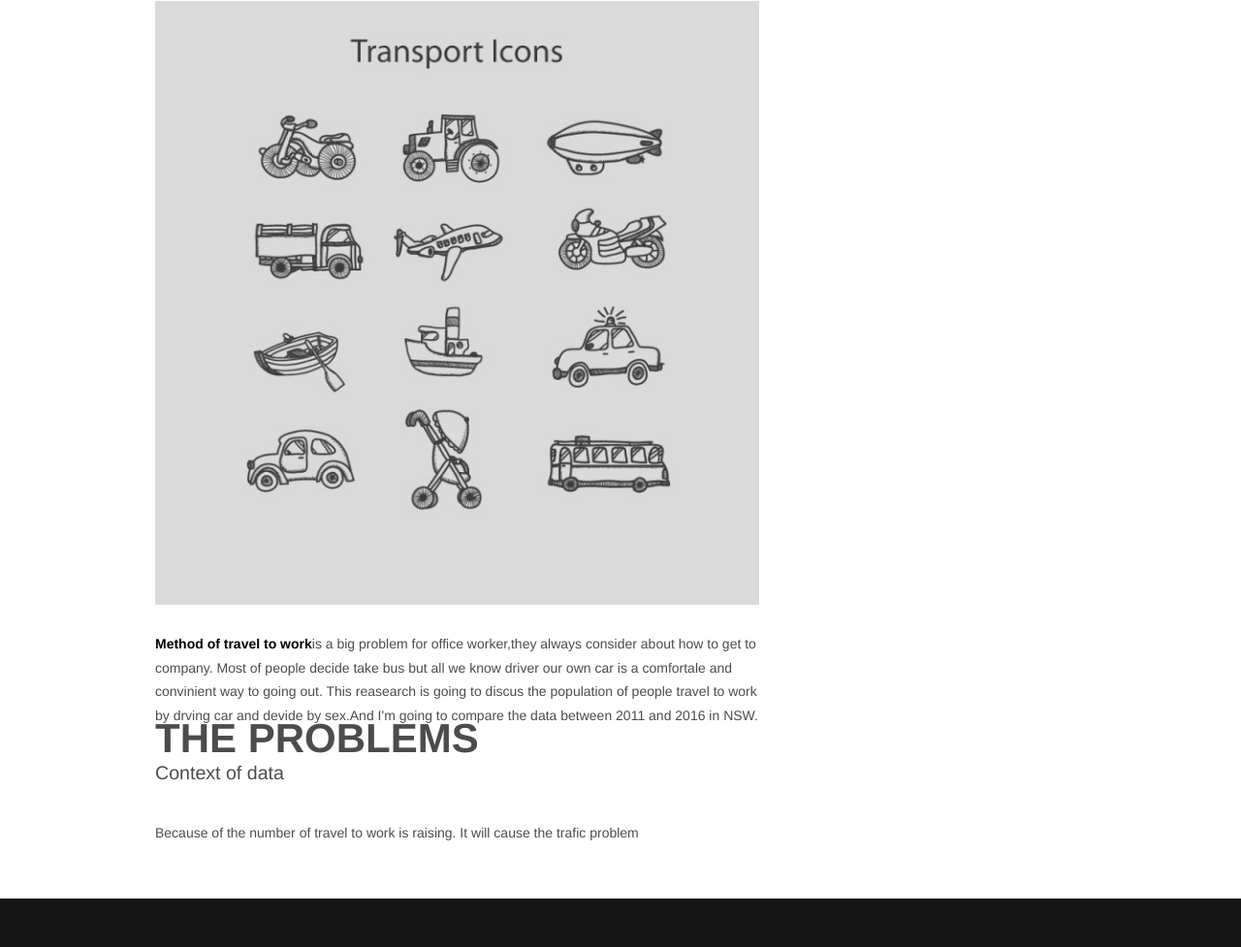
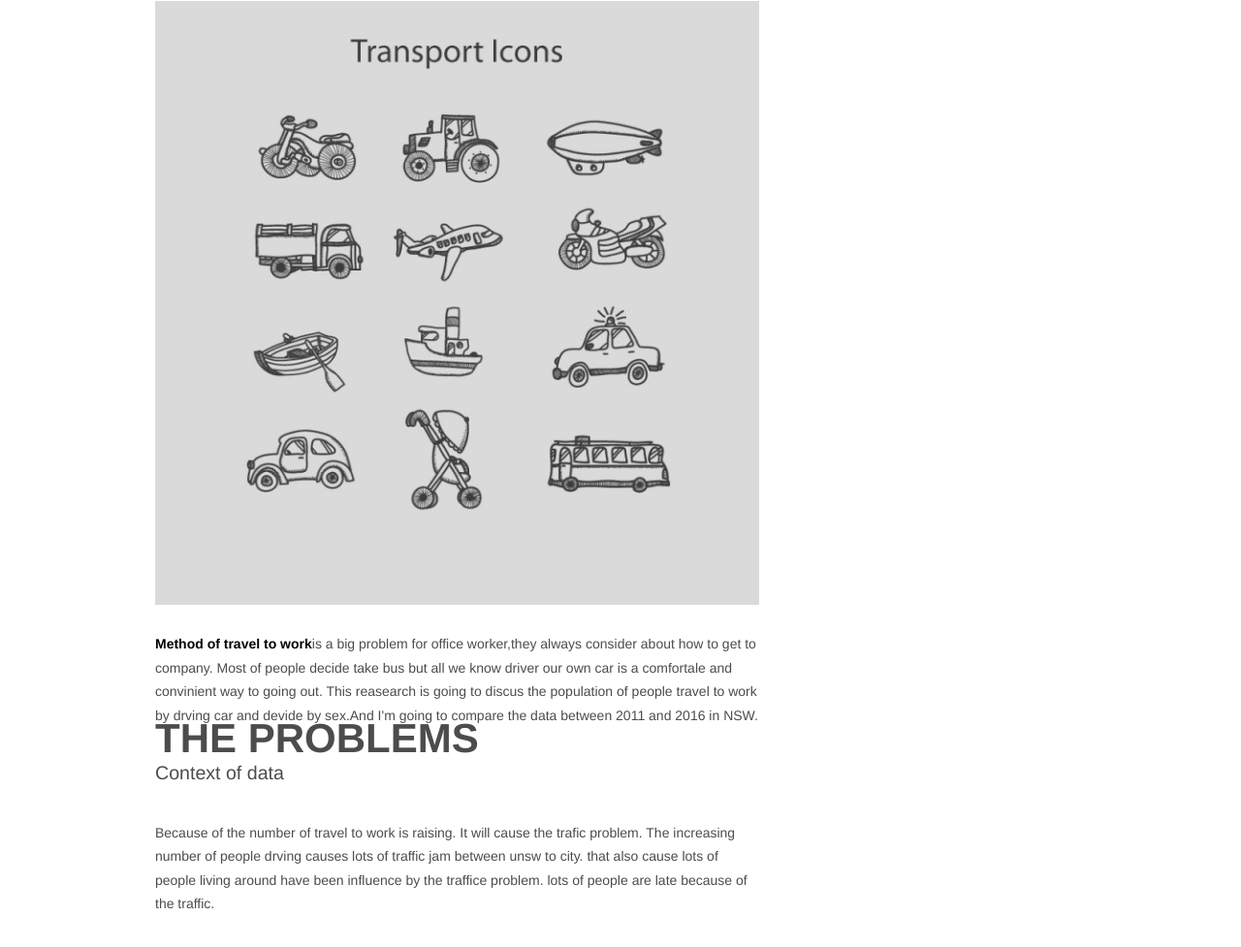
Before and after one commit to leowuyuqi/CODE230-Assesment3, a plain HTML site: page index.html in a window 1280 px wide. Shown: the part 764-1741 px from the top of the page at 97% size. Before the commit the page ends 1691 px from the top, so only its background shows below. Drawn offline with nearby package versions, Linux system fonts and the light colour scheme.

Commit message:
Update index.html

```diff
--- a/index.html
+++ b/index.html
@@ -66,7 +66,7 @@
 								<h2>The Problems</h2>
 								<span class="byline">Context of data</span>
 							</header>
-							<p>Because of the number of travel to work is raising. It will cause the trafic problem  </p>
+							<p>Because of the number of travel to work is raising. It will cause the trafic problem. The increasing number of people drving causes lots of traffic jam between unsw to city. that also cause lots of people living around have been influence by the traffice problem. lots of people are late because of the traffic.  </p>
 
 						</section>
 					</div>
```
